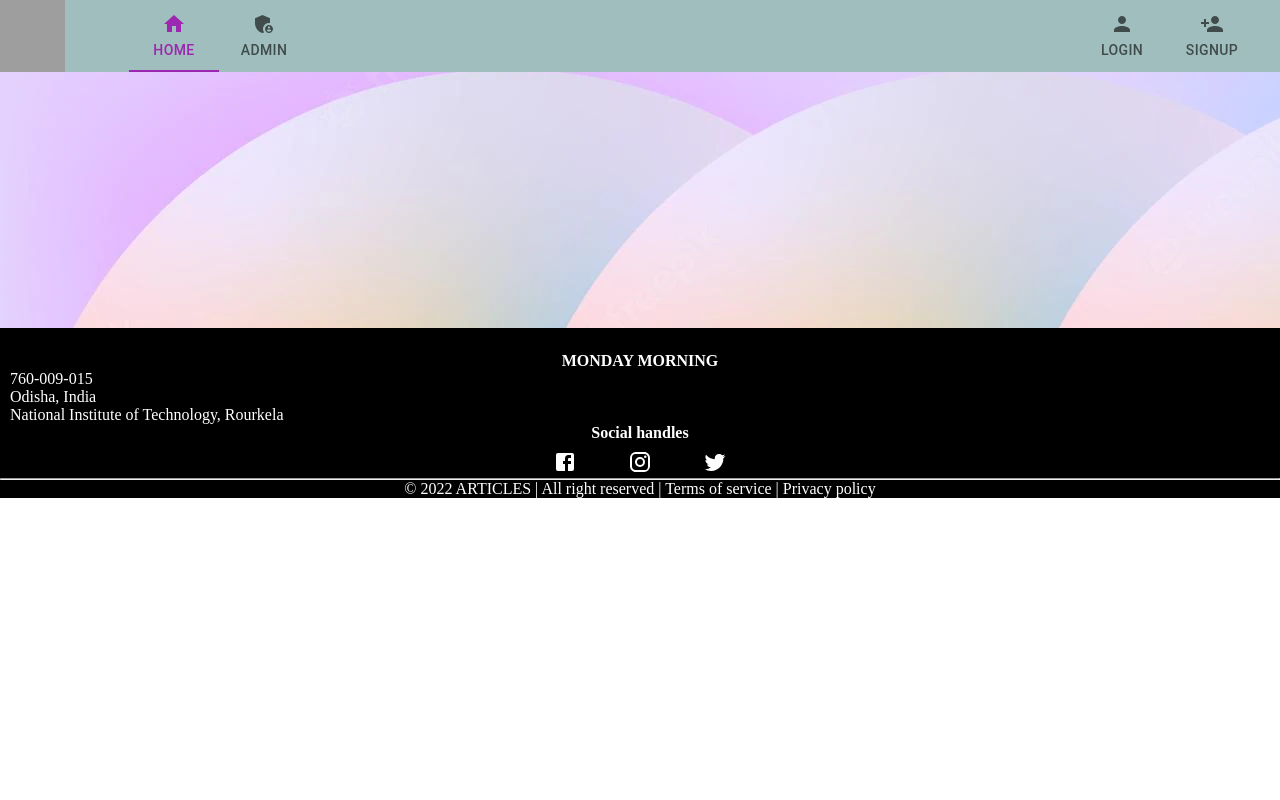
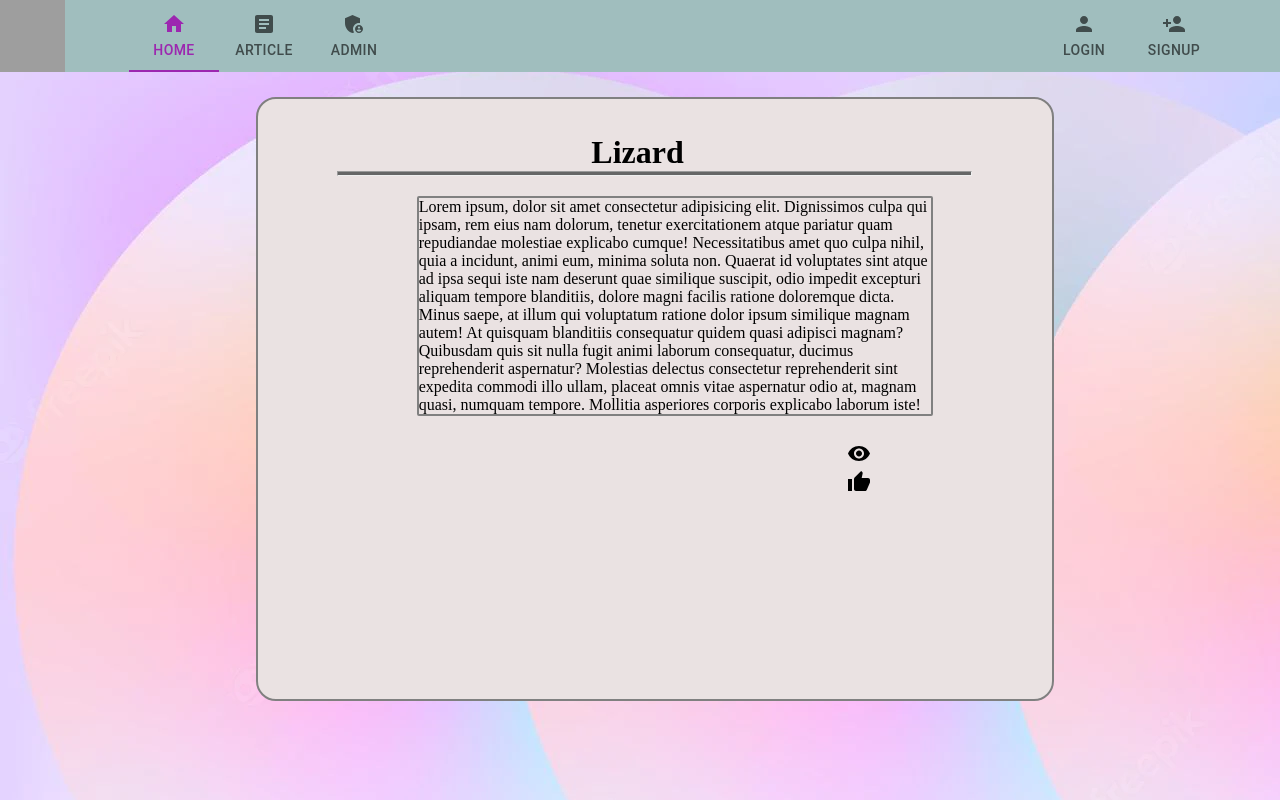
Before and after one commit to anish-patro/MM-SummerTask-2022-Web, a React (Create React App) app: page /Article in a window 1280 px wide. Shown: the top 800 px of the page. Built offline with nearby package versions, Linux system fonts and the light colour scheme; grey boxes are pictures that could not be loaded.

Commit message:
Article page added.

```diff
--- a/src/App.css
+++ b/src/App.css
@@ -225,3 +225,42 @@ font-weight: bold;
     padding-bottom: 25px;
     padding-top: 15px;
 }
+.Article{
+  display: flex;
+    justify-content: center;
+    margin-top: 25px;
+    border: 2px solid gray;
+    width: 62vw;
+    margin-left: 20%;
+    border-radius: 20px;
+    background-color: rgb(234, 226, 226);
+    padding-bottom: 25px;
+    padding-top: 15px;
+    height: 70vh;
+    display: inline;
+
+}
+.Article1_h1{
+  margin-top: 20px;
+ margin-left: 42%;
+
+}
+.Article_p1{
+ margin-top: 20px;
+ margin-left: 20%;
+
+ display: flex;
+justify-content: center;
+border: 2px solid gray;
+width: 40vw;
+border-radius: 2px;
+}
+.ArticleHR{
+  margin-left: 10%;margin-right:10%;height: 3px;background-color:#666; opacity: 1.5;
+}
+.view_like{
+  display: inline-block;
+  margin-left: 73%;
+  margin-top: 2%;
+  padding: 10px;
+}
--- a/src/App.js
+++ b/src/App.js
@@ -4,7 +4,7 @@ import { Routes, Route, BrowserRouter } from "react-router-dom";
 import Home from "./Home.js";
 import Signup from "./Signup";
 import Login from "./Login";
-
+import Article from "./Article";
 import './App.css';
 import Admin from "./Admin";
 const App=()=> {
@@ -19,6 +19,7 @@ const App=()=> {
         <Routes>
           <Route  path="/" element={<Home/>}></Route>
           <Route  path="/Home" element={<Home/>}></Route>
+          <Route  path="/Article" element={<Article/>}></Route>
           <Route  path="/Admin" element={<Admin/>}></Route>
           <Route  path="/Signup" element={<Signup/>}></Route>
           <Route  path="/Login" element={<Login/>}></Route>
--- /dev/null
+++ b/src/Article.js
@@ -0,0 +1,20 @@
+import React from "react";
+import './App.css';
+import VisibilityRoundedIcon from '@mui/icons-material/VisibilityRounded';
+import ThumbUpIcon from '@mui/icons-material/ThumbUp';
+const Article=()=>
+{
+    return(
+        <><div className="Article">
+            <h1 className="Article1_h1">Lizard</h1>
+            <hr className="ArticleHR"/>
+            <p className="Article_p1">
+                Lorem ipsum, dolor sit amet consectetur adipisicing elit. Dignissimos culpa qui ipsam, rem eius nam dolorum, tenetur exercitationem atque pariatur quam repudiandae molestiae explicabo cumque! Necessitatibus amet quo culpa nihil, quia a incidunt, animi eum, minima soluta non. Quaerat id voluptates sint atque ad ipsa sequi iste nam deserunt quae similique suscipit, odio impedit excepturi aliquam tempore blanditiis, dolore magni facilis ratione doloremque dicta. Minus saepe, at illum qui voluptatum ratione dolor ipsum similique magnam autem! At quisquam blanditiis consequatur quidem quasi adipisci magnam? Quibusdam quis sit nulla fugit animi laborum consequatur, ducimus reprehenderit aspernatur? Molestias delectus consectetur reprehenderit sint expedita commodi illo ullam, placeat omnis vitae aspernatur odio at, magnam quasi, numquam tempore. Mollitia asperiores corporis explicabo laborum iste!
+            </p>
+            <div className="view_like">
+            <div className="View"><VisibilityRoundedIcon/></div>
+           <div className="Like"><ThumbUpIcon /></div>
+        </div></div></>
+    )
+}
+export default Article;
--- a/src/Header.js
+++ b/src/Header.js
@@ -8,6 +8,7 @@ import "./Header.css";
 import './App.css';
 import HomeIcon from "@mui/icons-material/Home";
 import AdminPanelSettingsIcon from '@mui/icons-material/AdminPanelSettings';
+import ArticleIcon from '@mui/icons-material/Article';
 import PersonIcon from '@mui/icons-material/Person';
 import PersonAddIcon from '@mui/icons-material/PersonAdd';
 
@@ -29,9 +30,10 @@ export default function ColorTabs() {
       >
         <img src={logo} className="logo" alt="logo" />
         <Tab sx={{marginLeft:"5%"}} value="one" label="Home" icon={<HomeIcon/>}  component={Link} to="/Home" />
-        <Tab  value="two" label="Admin" icon={< AdminPanelSettingsIcon/>}  component={Link} to="/Admin" />
-        <Tab sx={{marginLeft:"60%"}} value="three" label="Login" icon={<PersonIcon/>} component={Link} to="/Login"/>
-        <Tab value="four" label="Signup" icon={<PersonAddIcon/>}  component={Link} to="/Signup" />
+        <Tab  value="two" label="Article" icon={< ArticleIcon/>}  component={Link} to="/Article" />
+        <Tab  value="three" label="Admin" icon={< AdminPanelSettingsIcon/>}  component={Link} to="/Admin" />
+        <Tab sx={{marginLeft:"50%"}} value="four" label="Login" icon={<PersonIcon/>} component={Link} to="/Login"/>
+        <Tab value="five" label="Signup" icon={<PersonAddIcon/>}  component={Link} to="/Signup" />
       </Tabs>
     </Box>
 
```
